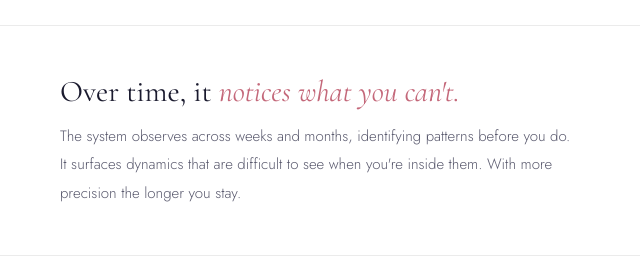
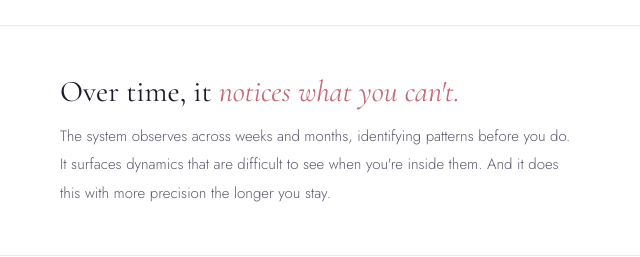
Before and after one commit to peteyluck-hub/reconnect-landing, a plain HTML site: page index.html in a window 1280 px wide. Shown: the part 3680-3937 px from the top of the page, 208-848 px from the left. Drawn offline with nearby package versions, Linux system fonts and the light colour scheme.

Commit message:
Copy fix: restore full sentence in How It Works step 3
Co-Authored-By: Claude Opus 4.7 (1M context) <noreply@anthropic.com>

```diff
--- a/index.html
+++ b/index.html
@@ -969,7 +969,7 @@ footer {
         <div class="step-num">03</div>
         <div class="step-content">
           <div class="step-title">Over time, it <em>notices what you can't.</em></div>
-          <div class="step-body">The system observes across weeks and months, identifying patterns before you do. It surfaces dynamics that are difficult to see when you're inside them. With more precision the longer you stay.</div>
+          <div class="step-body">The system observes across weeks and months, identifying patterns before you do. It surfaces dynamics that are difficult to see when you're inside them. And it does this with more precision the longer you stay.</div>
         </div>
       </div>
     </div>
```
